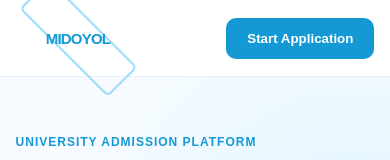
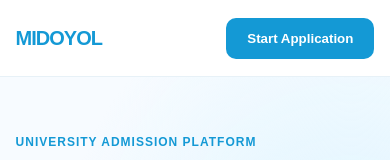
Before and after one commit to tweetyjxr-dotcom/MIDOYOL, a React (Vite) app: page / in a window 390 px wide. Shown: the top 160 px of the page. Built offline with nearby package versions, Linux system fonts and the light colour scheme; no server answers.

Commit message:
Update index.css

```diff
--- a/src/index.css
+++ b/src/index.css
@@ -28,7 +28,38 @@
   margin: auto;
 }
 
-/* NAVBAR */
+/* =========================
+   LOGO
+========================= */
+
+.logo {
+  display: flex;
+  align-items: center;
+}
+
+.logo-diamond {
+  width: auto;
+  height: auto;
+  border: none;
+  transform: none;
+  display: flex;
+  align-items: center;
+  justify-content: center;
+  border-radius: 0;
+}
+
+.logo-diamond span {
+  transform: none;
+  color: #1499d5;
+  font-size: 22px;
+  font-weight: 900;
+  letter-spacing: -1px;
+  white-space: nowrap;
+}
+
+/* =========================
+   NAVBAR
+========================= */
 
 .navbar {
   background: white;
@@ -45,35 +76,6 @@
   justify-content: space-between;
   gap: 25px;
 }
-
-/* DIAMOND LOGO */
-
-.logo {
-  display: flex;
-  align-items: center;
-}
-
-.logo-diamond {
-  width: 150px;
-  height: 48px;
-  border: 2px solid #9bdcf7;
-  transform: rotate(45deg);
-  display: flex;
-  align-items: center;
-  justify-content: center;
-  border-radius: 5px;
-}
-
-.logo-diamond span {
-  transform: rotate(-45deg);
-  color: #1499d5;
-  font-size: 18px;
-  font-weight: 900;
-  letter-spacing: -0.8px;
-  white-space: nowrap;
-}
-
-/* NAVIGATION */
 
 .nav-links {
   display: flex;
@@ -114,12 +116,18 @@
   opacity: 0.9;
 }
 
-/* HERO */
+/* =========================
+   HERO
+========================= */
 
 .hero {
   padding: 80px 0;
   background:
-    radial-gradient(circle at 90% 20%, #dff5ff 0, transparent 35%),
+    radial-gradient(
+      circle at 90% 20%,
+      #dff5ff 0,
+      transparent 35%
+    ),
     #f7fbff;
 }
 
@@ -171,13 +179,16 @@
   font-weight: 700;
 }
 
-/* APPLICATION CARD */
+/* =========================
+   APPLICATION CARD
+========================= */
 
 .hero-card {
   background: white;
   border-radius: 22px;
   padding: 28px;
-  box-shadow: 0 20px 60px rgba(31, 110, 150, 0.12);
+  box-shadow:
+    0 20px 60px rgba(31, 110, 150, 0.12);
   border: 1px solid #e7f2f7;
 }
 
@@ -222,7 +233,9 @@
   margin-top: 8px;
 }
 
-/* UNIVERSITIES */
+/* =========================
+   UNIVERSITIES
+========================= */
 
 .universities {
   padding: 85px 0;
@@ -265,7 +278,8 @@
 
 .university-card:hover {
   transform: translateY(-4px);
-  box-shadow: 0 15px 40px rgba(20, 153, 213, 0.1);
+  box-shadow:
+    0 15px 40px rgba(20, 153, 213, 0.1);
 }
 
 .university-image {
@@ -316,7 +330,14 @@
   font-weight: 700;
 }
 
-/* HOW IT WORKS */
+.apply-button:hover {
+  background: #1499d5;
+  color: white;
+}
+
+/* =========================
+   HOW IT WORKS
+========================= */
 
 .how-it-works {
   padding: 85px 0;
@@ -363,7 +384,9 @@
   font-size: 14px;
 }
 
-/* CTA */
+/* =========================
+   CTA
+========================= */
 
 .cta {
   padding: 60px 0;
@@ -394,7 +417,9 @@
   color: #1499d5;
 }
 
-/* FOOTER */
+/* =========================
+   FOOTER
+========================= */
 
 footer {
   background: white;
@@ -413,7 +438,9 @@
   font-size: 13px;
 }
 
-/* LOGIN */
+/* =========================
+   LOGIN
+========================= */
 
 .login-overlay {
   position: fixed;
@@ -432,7 +459,8 @@
   border-radius: 22px;
   padding: 35px;
   position: relative;
-  box-shadow: 0 25px 80px rgba(0, 0, 0, 0.2);
+  box-shadow:
+    0 25px 80px rgba(0, 0, 0, 0.2);
 }
 
 .login-close {
@@ -533,7 +561,9 @@
   font-weight: 800;
 }
 
-/* MOBILE */
+/* =========================
+   MOBILE
+========================= */
 
 @media (max-width: 850px) {
   .hero-content {
@@ -570,12 +600,11 @@
     align-items: flex-start;
   }
 
-  .logo-diamond {
-    width: 125px;
-    height: 42px;
+  .logo-diamond span {
+    font-size: 20px;
   }
 
-  .logo-diamond span {
-    font-size: 15px;
+  .login-modal {
+    padding: 28px 22px;
   }
-    }
+  }
```
